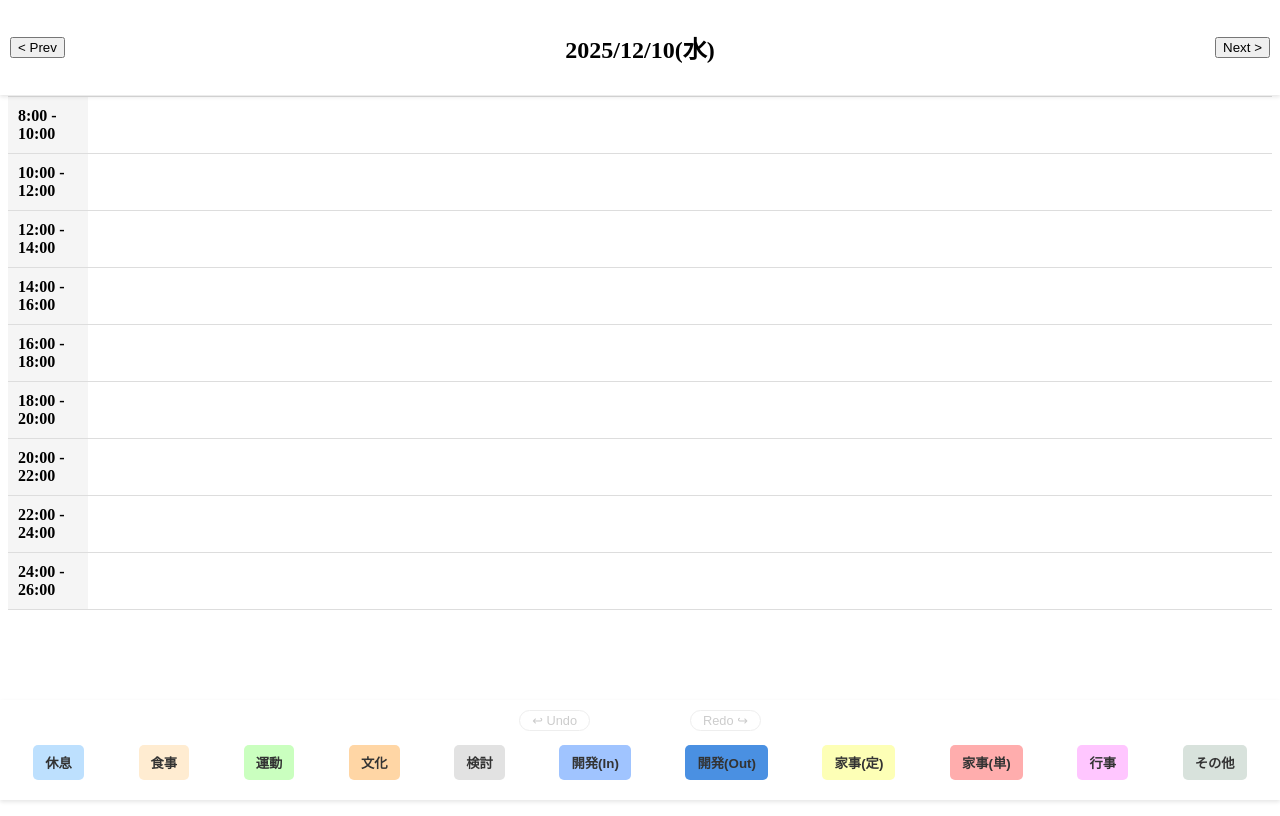
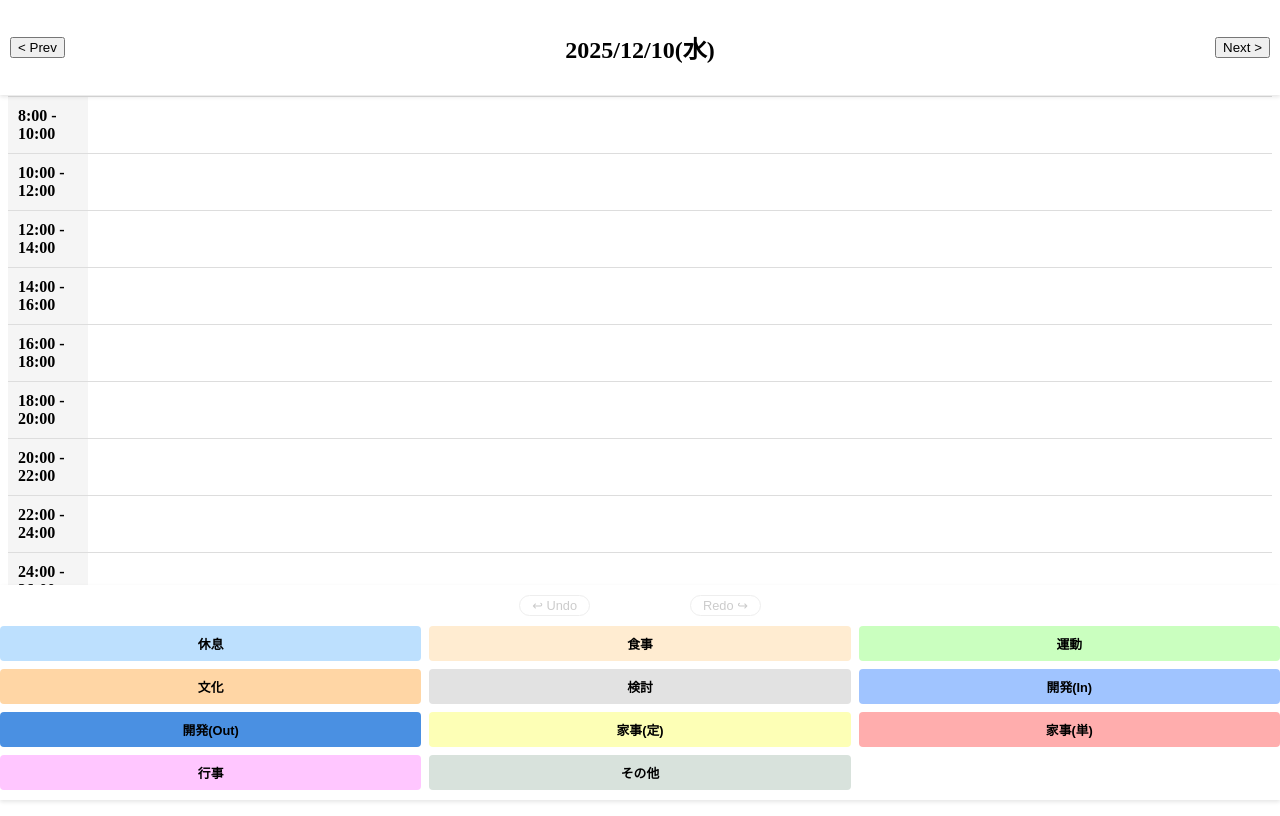
Before and after one commit to siwasu17/holiday-recorder, a Vue app: page / in a window 1280 px wide. Built offline with nearby package versions, Linux system fonts and the light colour scheme; the HTML template or start-up script is replaced by a standard one.

Commit message:
ボタン表示の並びを調整

```diff
--- a/src/App.vue
+++ b/src/App.vue
@@ -16,7 +16,7 @@
           v-for="slot in timeSlots"
           :key="slot.start"
           @click="selectTimeSlot(slot.start)"
-          :class="['time-row', { 'is-selected': currentTimeSlot === slot.start }]"
+          :class="['time-row', { 'is-selected': isSlotSelected(slot.start) }]"
           role="row"
         >
           <div class="time-label" role="cell">
@@ -29,7 +29,7 @@
               v-for="(actKey, index) in activities.get(slot.start)"
               :key="index"
               :style="{ backgroundColor: getActColor(actKey) }"
-              @click.stop="openEditModal(slot.start, index)"
+              @click="openEditModal(slot.start, index)"
             >
               {{ getActLabel(actKey) }}
             </div>
@@ -74,11 +74,11 @@
         <button @click="undoAct" :disabled="!canUndo" class="history-mini-button">↩ Undo</button>
         <button @click="redoAct" :disabled="!canRedo" class="history-mini-button">Redo ↪</button>
       </div>
-      <div class="category-buttons">
+      <div class="category-grid">
         <button
           v-for="category in categories"
           :key="category.key"
-          class="category-button"
+          class="mini-category-button"
           :style="{ backgroundColor: category.color }"
           @click="selectCategory(category.key)"
         >
@@ -160,6 +160,10 @@ const formattedDate = computed(() => {
     day: '2-digit',
     weekday: 'short',
   })
+})
+
+const isSlotSelected = computed(() => (slotStart: string) => {
+  return currentTimeSlot.value === slotStart
 })
 
 const canUndo = computed(() => {
@@ -484,24 +488,6 @@ const resetHistoryAfterLoad = () => {
   margin-bottom: 0;
 }
 
-.category-buttons {
-  display: flex;
-  flex-wrap: wrap;
-  justify-content: space-around;
-  padding: 10px;
-  gap: 8px;
-}
-
-.category-button {
-  padding: 8px 12px;
-  border: none;
-  background: #f9f9f9;
-  cursor: pointer;
-  border-radius: 5px;
-  color: #333;
-  font-weight: bold;
-}
-
 .history-controls-inline {
   display: flex;
   justify-content: center;
```
